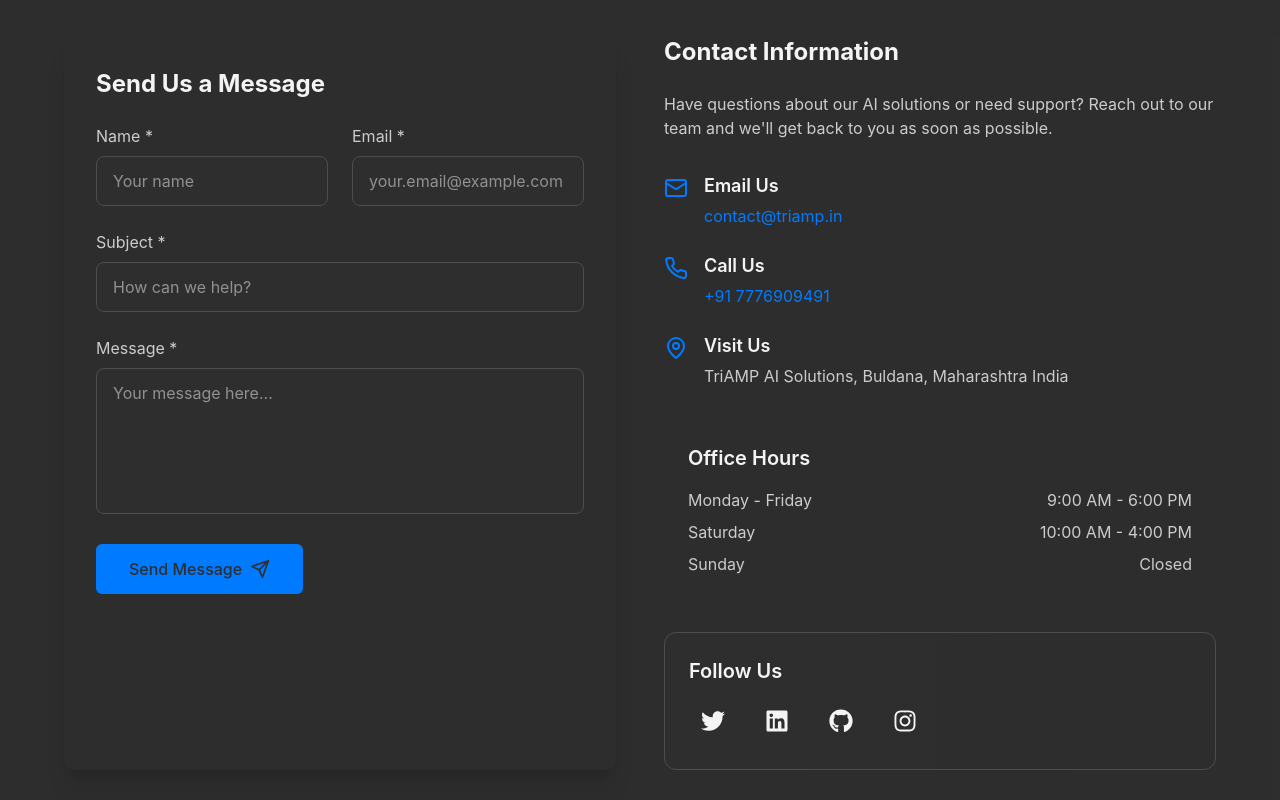
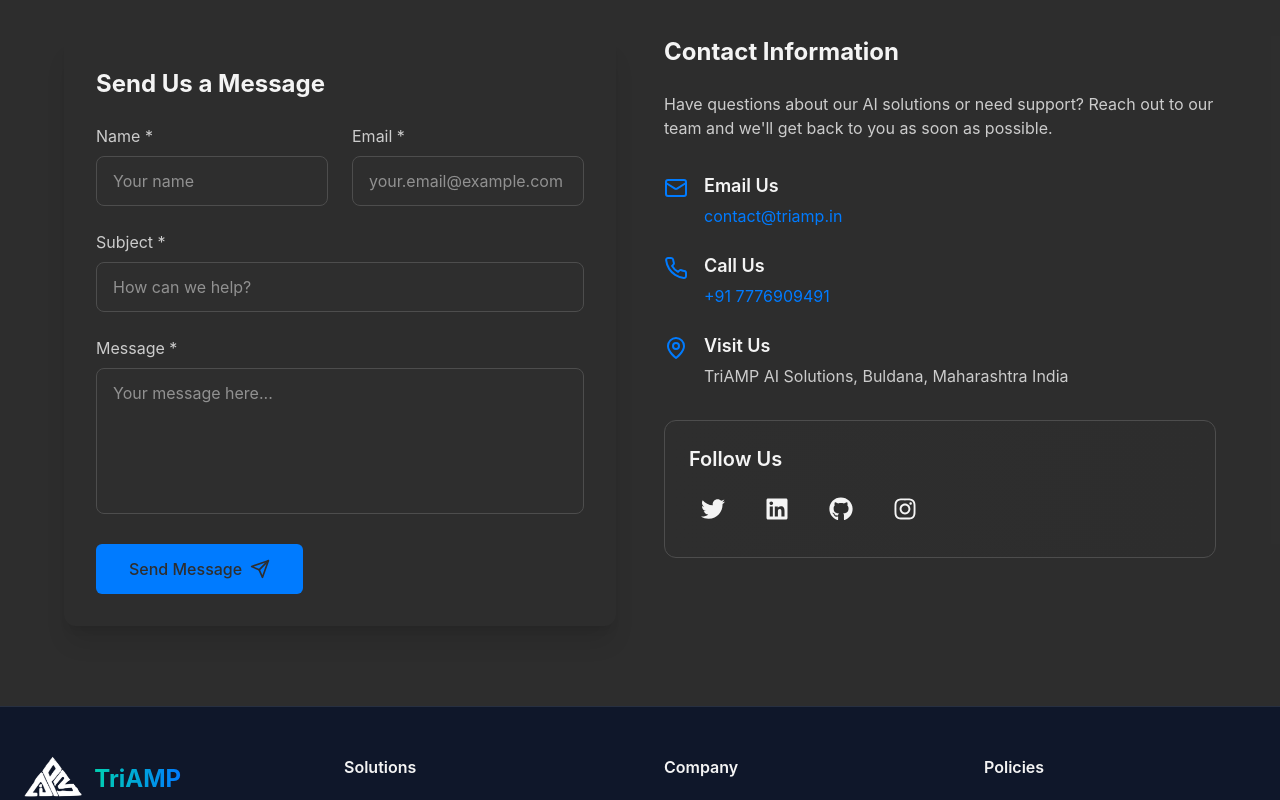
Before and after one commit to abhishekad/Tri-AMP_CoreWebsite, a React (Vite) app: page /contact in a window 1280 px wide. Shown: the part 473-1273 px from the top of the page. Built offline with nearby package versions, Linux system fonts and the light colour scheme.

Commit message:
Removed Office Hours part from Contact Page

```diff
--- a/src/pages/ContactPage.jsx
+++ b/src/pages/ContactPage.jsx
@@ -246,23 +246,6 @@ const ContactPage = () => {
                 </div>
               </div>
 
-              <div className="bg-charcoal-light p-6 rounded-xl">
-                <h3 className="text-xl font-semibold text-light-gray mb-4">Office Hours</h3>
-                <ul className="space-y-2 text-light-gray/80">
-                  <li className="flex justify-between">
-                    <span>Monday - Friday</span>
-                    <span>9:00 AM - 6:00 PM</span>
-                  </li>
-                  <li className="flex justify-between">
-                    <span>Saturday</span>
-                    <span>10:00 AM - 4:00 PM</span>
-                  </li>
-                  <li className="flex justify-between">
-                    <span>Sunday</span>
-                    <span>Closed</span>
-                  </li>
-                </ul>
-              </div>
 
               <div className="bg-gradient-to-r from-charcoal to-charcoal-dark p-6 rounded-xl border border-charcoal-dark">
                 <h3 className="text-xl font-semibold text-light-gray mb-3">Follow Us</h3>
```
